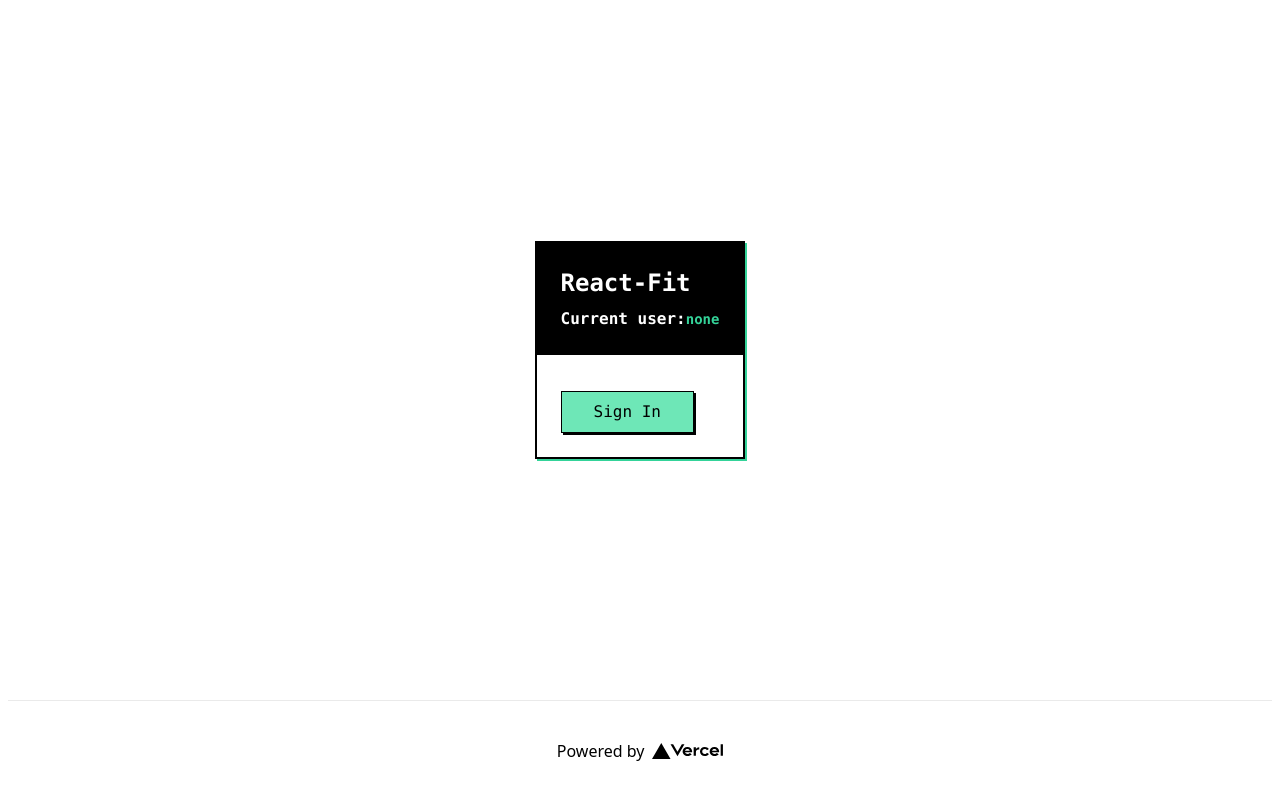
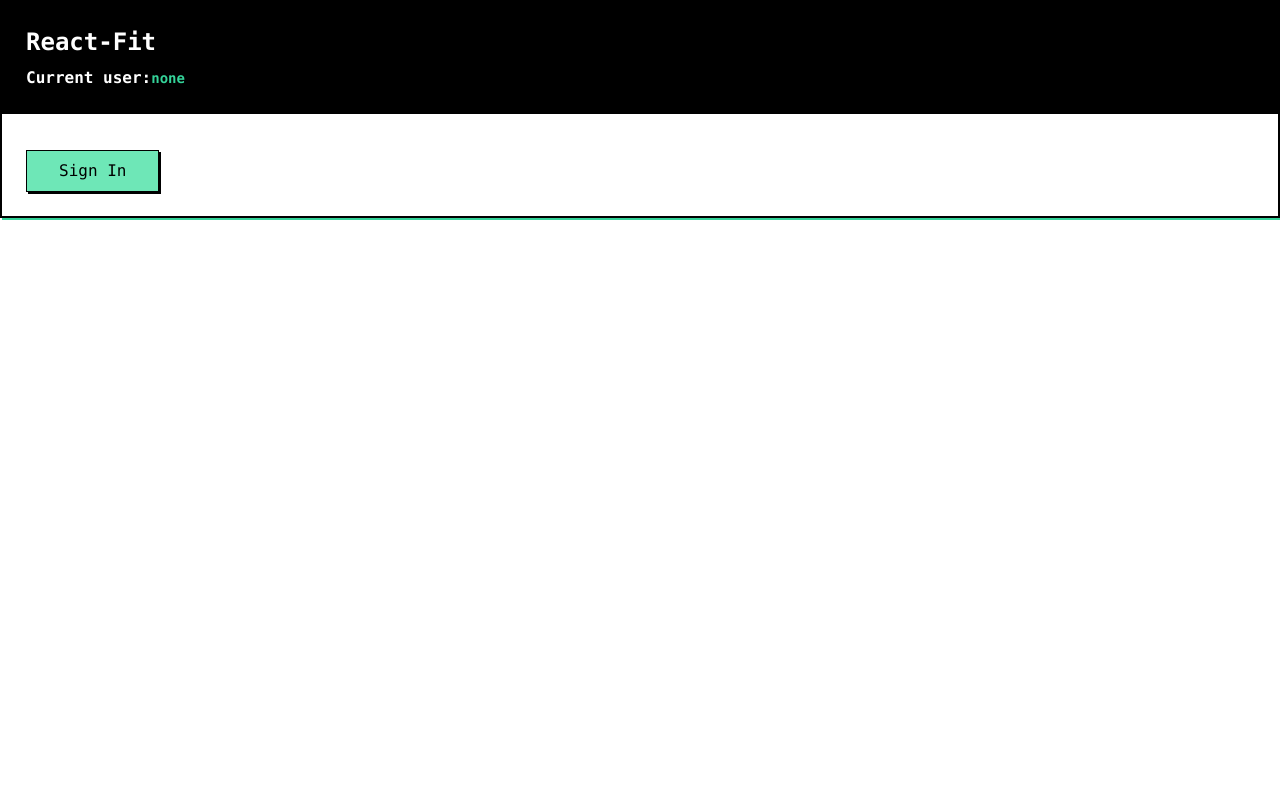
Before and after one commit to andrewgilliland/react-fit, a Next.js app: page / in a window 1280 px wide. Built offline with nearby package versions, Linux system fonts and the light colour scheme; no server answers.

Commit message:
adds jsconfig file

```diff
--- a/pages/_app.js
+++ b/pages/_app.js
@@ -1,5 +1,5 @@
-import { AuthProvider } from '../lib/auth';
-import '../styles/globals.css';
+import { AuthProvider } from '@/lib/auth';
+import '@/styles/globals.css';
 import "tailwindcss/tailwind.css";
 
 function MyApp({ Component, pageProps }) {
--- a/pages/index.js
+++ b/pages/index.js
@@ -1,18 +1,18 @@
 import Head from 'next/head';
-import styles from '../styles/Home.module.css';
-import { useAuth } from '../lib/auth';
+// import styles from '../styles/Home.module.css';
+import { useAuth } from '@/lib/auth';
 
 export default function Home() {
   const auth = useAuth();
 
   return (
-    <div className={styles.container}>
+    <div>
       <Head>
         <title>React-Fit</title>
         <link rel="icon" href="/favicon.ico" />
       </Head>
 
-      <main className={styles.main}>
+      <main>
         <div className="font-mono border-2 border-black shadow-offset-green">
           <div className="bg-black p-6">
             <h1 className="text-2xl text-white font-bold">React-Fit</h1>
@@ -43,17 +43,6 @@ export default function Home() {
           </div>
         </div>
       </main>
-
-      <footer className={styles.footer}>
-        <a
-          href="https://vercel.com?utm_source=create-next-app&utm_medium=default-template&utm_campaign=create-next-app"
-          target="_blank"
-          rel="noopener noreferrer"
-        >
-          Powered by{' '}
-          <img src="/vercel.svg" alt="Vercel Logo" className={styles.logo} />
-        </a>
-      </footer>
     </div>
   );
 }
```
Also changed, not shown: jsconfig.json (added, +10 -0 lines).
